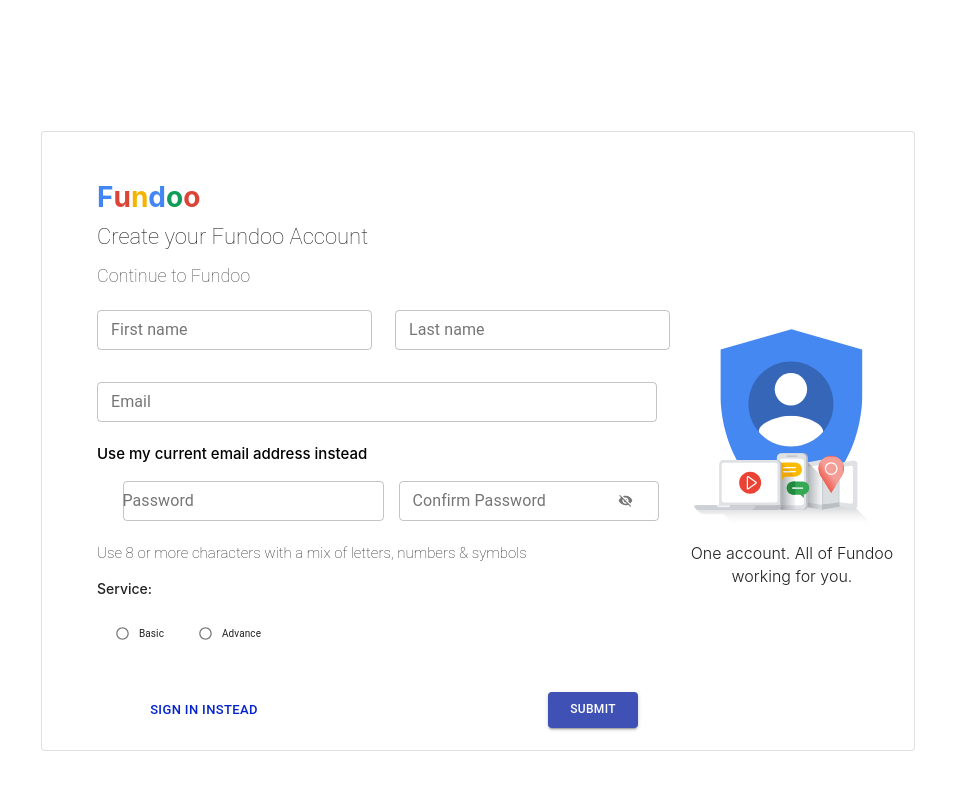
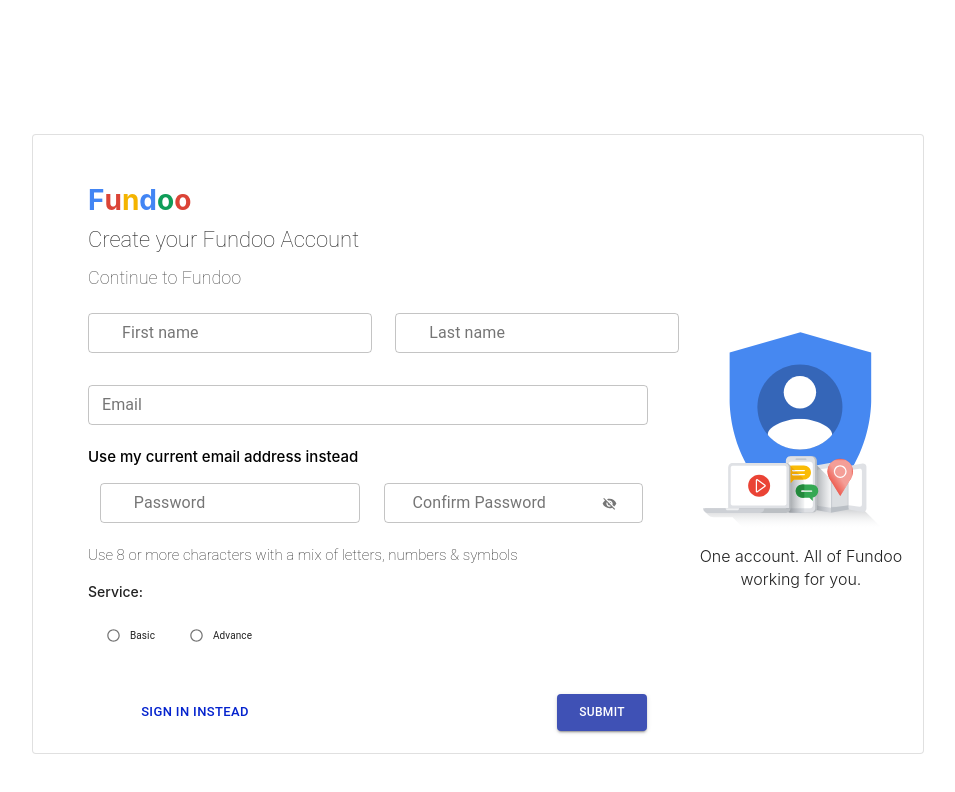
Before and after one commit to ruchika6698/FundooApp-Frontend, a React (Create React App) app: page /register in a window 1280 px wide. Shown: the top 792 px of the page, without its empty margins (162-1117 px from the left). Built offline with nearby package versions, Linux system fonts and the light colour scheme.

Commit message:
Added:css properties for register

```diff
--- a/src/CSS/register.css
+++ b/src/CSS/register.css
@@ -89,17 +89,21 @@ body{
 }
 .password{
     font-size:16px;
+    padding-left:20px;
 
 }
 .conPass1{
-    padding-right:12px !important;
+    padding-left:10px !important;
 }
 .cpassword{
     font-size:16px;
     padding-left:15px !important;
 }
+.fullname{
+    font-size:16px;
+}
 .conPass{
-    padding-left:15px !important;
+    padding-right:24px !important;
 }
 .name{
     font-size:16px;
@@ -278,7 +282,7 @@ body{
         width: 17em !important;
     }
     .conPass{
-        width: 17em !important;
+        width: 25em !important;
         margin-right:80px !important;
     }
     .username{
```
